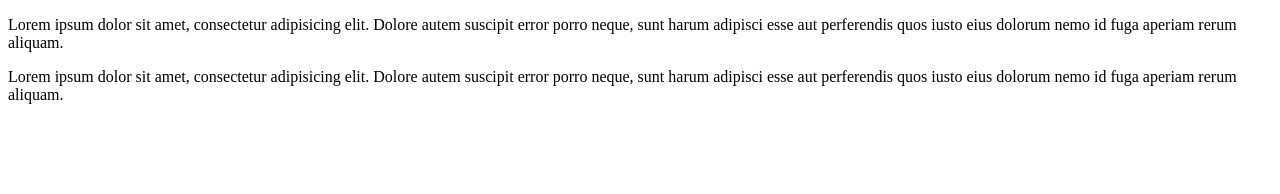
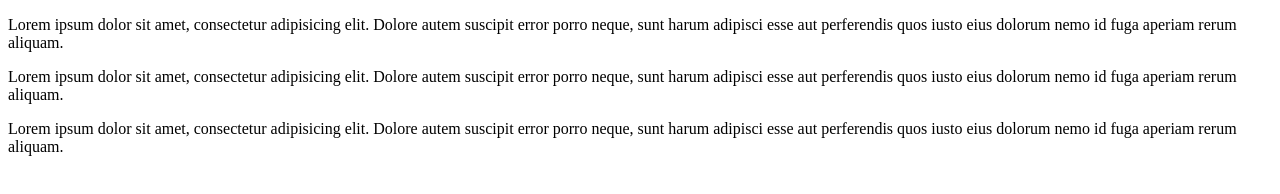
Before and after one commit to OrozbekovBaiel/05-102, a plain HTML site: page index.html in a window 1280 px wide. Drawn offline with Linux system fonts and the light colour scheme.

Commit message:
added index.html

```diff
--- a/index.html
+++ b/index.html
@@ -9,5 +9,7 @@
 <body>
   <p>Lorem ipsum dolor sit amet, consectetur adipisicing elit. Dolore autem suscipit error porro neque, sunt harum adipisci esse aut perferendis quos iusto eius dolorum nemo id fuga aperiam rerum aliquam.</p>
   <p>Lorem ipsum dolor sit amet, consectetur adipisicing elit. Dolore autem suscipit error porro neque, sunt harum adipisci esse aut perferendis quos iusto eius dolorum nemo id fuga aperiam rerum aliquam.</p>
+  <p>Lorem ipsum dolor sit amet, consectetur adipisicing elit. Dolore autem suscipit error porro neque, sunt harum adipisci esse aut perferendis quos iusto eius dolorum nemo id fuga aperiam rerum aliquam.</p>
+
 </body>
 </html>
```
